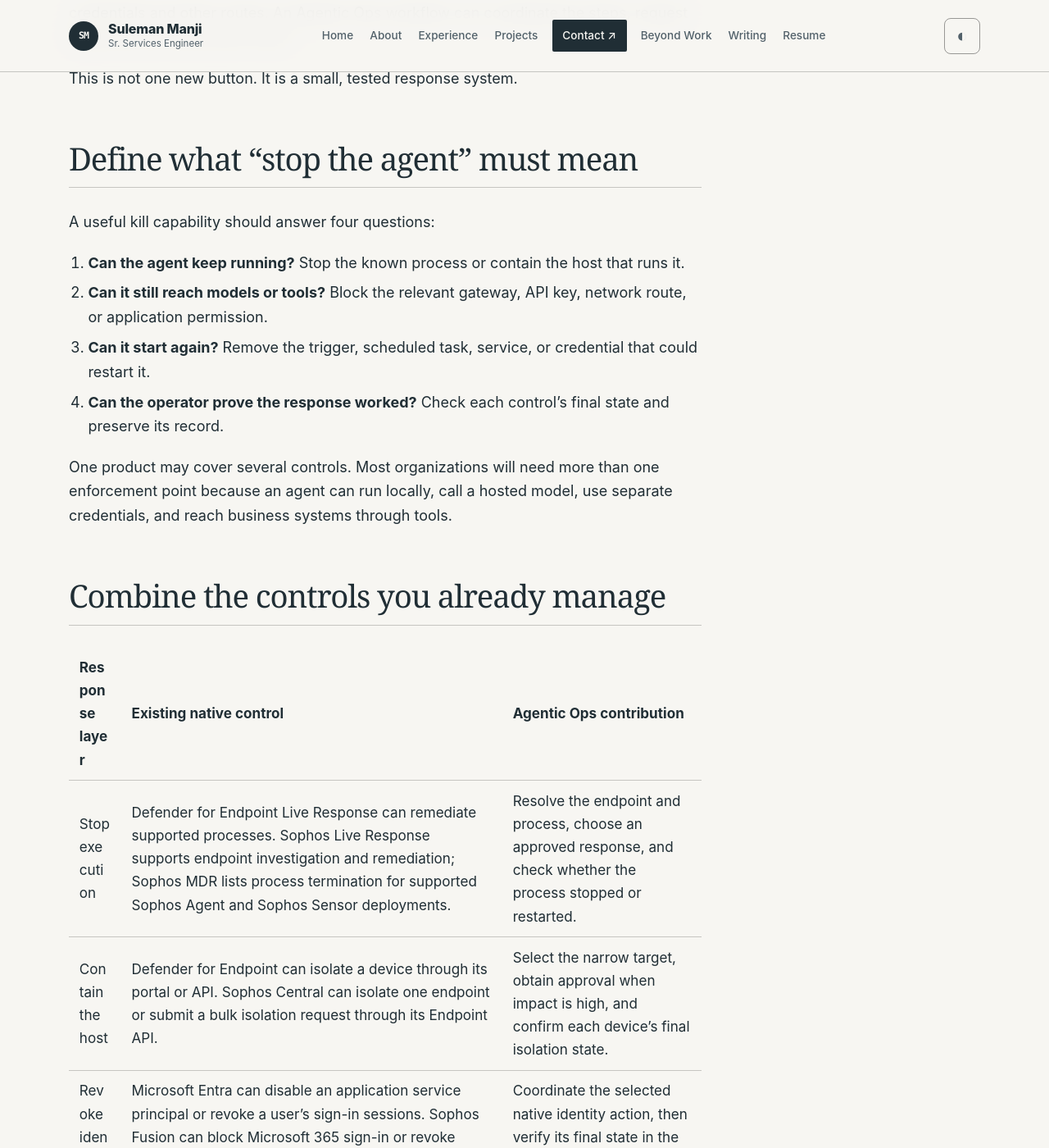
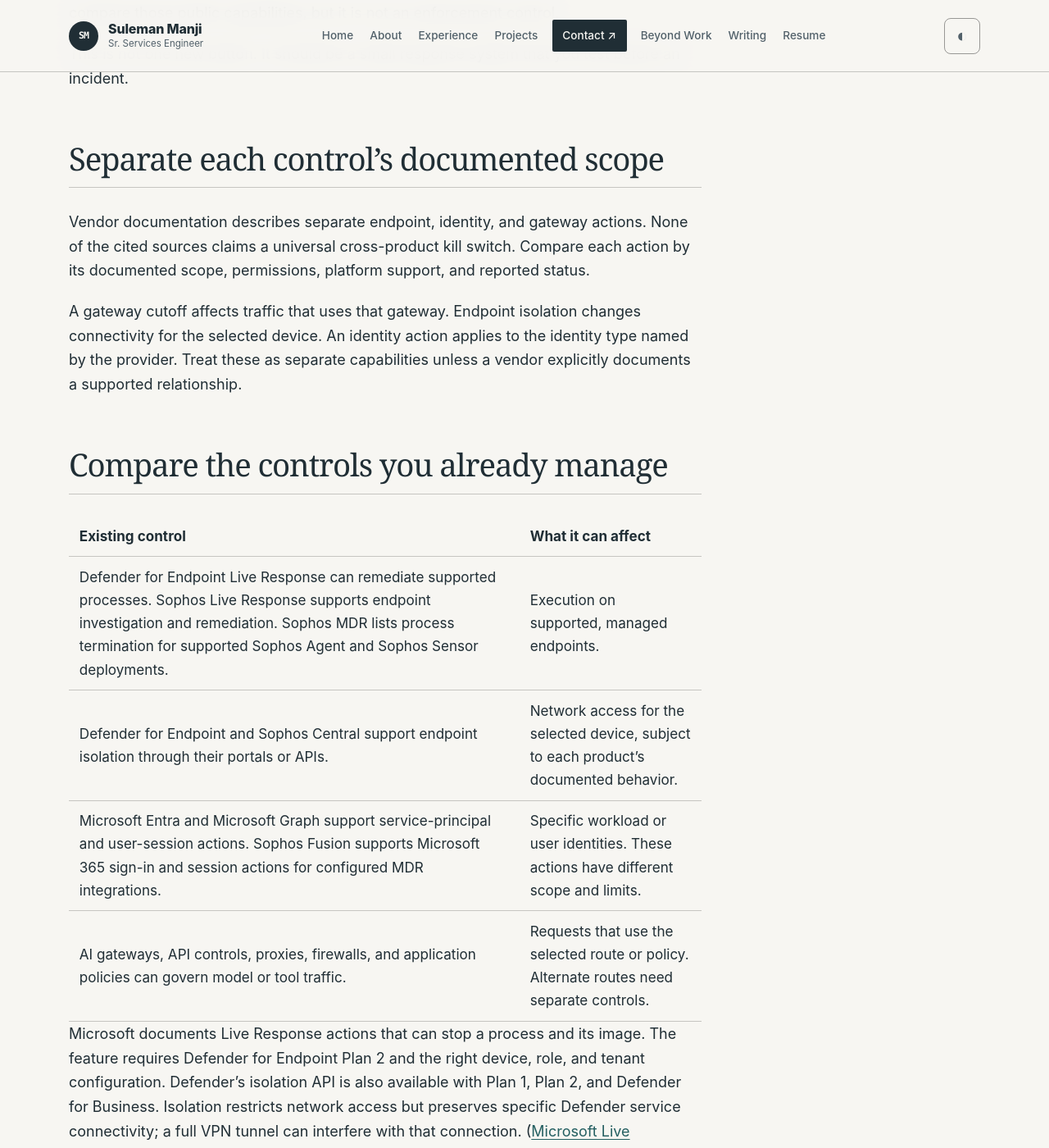
Before and after one commit to ssmanji89/sulemanji-port, a Jekyll site: the page built from notes/build-an-ai-kill-switch-defender-sophos-agentic-ops.md, in a window 1280 px wide and 1400 px high, scrolled down 839 px. Shown: the whole window at 82% size. Built offline with Jekyll 4.4.1, drawn with Linux system fonts in a browser that asks for light colours; some of the changed text lies outside the part shown.

Commit message:
docs: publish build-an-ai-kill-switch-defender-sophos-agentic-ops

```diff
--- a/notes/build-an-ai-kill-switch-defender-sophos-agentic-ops.md
+++ b/notes/build-an-ai-kill-switch-defender-sophos-agentic-ops.md
@@ -2,7 +2,7 @@
 writing_schema: 2
 layout: writing-article
 title: "Build an AI Kill Switch with Defender or Sophos and Agentic Ops"
-description: "Combine endpoint response, identity controls, and a bounded operations workflow to stop a misbehaving AI agent with tools your organization already runs."
+description: "Compare public Defender and Sophos response controls, their limits, and a safe role for Agentic Ops decision support."
 permalink: /notes/build-an-ai-kill-switch-defender-sophos-agentic-ops
 published: true
 published_on: "2026-11-03"
@@ -19,30 +19,24 @@
 
 CrowdStrike's new AI Kill Switch gives a useful idea a name: when an AI agent behaves dangerously, an authorized person needs a fast way to stop its work. The feature, announced for Falcon Guardian on November 3, 2026, currently blocks access to selected AI models through a connected gateway. CrowdStrike describes endpoint process termination and coordinated enforcement as future extensions. ([CrowdStrike's launch post](https://www.crowdstrike.com/en-us/blog/crowdstrike-introduces-ai-kill-switch/))
 
-Organizations can build this emergency capability from controls they already operate. Microsoft Defender or Sophos can stop supported processes, isolate endpoints, and preserve an investigation path. Identity, network, and cloud controls can cut off credentials and other routes. An Agentic Ops workflow can coordinate the steps, request approval, and verify each result.
+Organizations can evaluate this emergency capability through controls they already operate. Microsoft Defender and Sophos document endpoint response actions. Identity and gateway products document separate actions. Agentic Ops can help operators compare those public capabilities, but it is not an enforcement control.
 
-This is not one new button. It is a small, tested response system.
+This is not one new button. It should be a small response system that you test before an incident.
 
-## Define what “stop the agent” must mean
+## Separate each control's documented scope
 
-A useful kill capability should answer four questions:
+Vendor documentation describes separate endpoint, identity, and gateway actions. None of the cited sources claims a universal cross-product kill switch. Compare each action by its documented scope, permissions, platform support, and reported status.
 
-1. **Can the agent keep running?** Stop the known process or contain the host that runs it.
-2. **Can it still reach models or tools?** Block the relevant gateway, API key, network route, or application permission.
-3. **Can it start again?** Remove the trigger, scheduled task, service, or credential that could restart it.
-4. **Can the operator prove the response worked?** Check each control's final state and preserve its record.
+A gateway cutoff affects traffic that uses that gateway. Endpoint isolation changes connectivity for the selected device. An identity action applies to the identity type named by the provider. Treat these as separate capabilities unless a vendor explicitly documents a supported relationship.
 
-One product may cover several controls. Most organizations will need more than one enforcement point because an agent can run locally, call a hosted model, use separate credentials, and reach business systems through tools.
+## Compare the controls you already manage
 
-## Combine the controls you already manage
-
-| Response layer | Existing native control | Agentic Ops contribution |
-| --- | --- | --- |
-| Stop execution | Defender for Endpoint Live Response can remediate supported processes. Sophos Live Response supports endpoint investigation and remediation; Sophos MDR lists process termination for supported Sophos Agent and Sophos Sensor deployments. | Resolve the endpoint and process, choose an approved response, and check whether the process stopped or restarted. |
-| Contain the host | Defender for Endpoint can isolate a device through its portal or API. Sophos Central can isolate one endpoint or submit a bulk isolation request through its Endpoint API. | Select the narrow target, obtain approval when impact is high, and confirm each device's final isolation state. |
-| Revoke identity | Microsoft Entra can disable an application service principal or revoke a user's sign-in sessions. Sophos Fusion can block Microsoft 365 sign-in or revoke sessions for configured MDR customers. | Coordinate the selected native identity action, then verify its final state in the enforcing system. |
-| Block routes | Use the AI gateway, API controls, proxy, firewall, or application policy that governs model and tool traffic. | Identify alternate routes and coordinate the smallest change that blocks them. |
-| Preserve control | Keep response actions in the endpoint, identity, network, or cloud product that owns each control. | Collect evidence, enforce approval boundaries, monitor action status, and retain the recovery record. |
+| Existing control | What it can affect |
+| --- | --- |
+| Defender for Endpoint Live Response can remediate supported processes. Sophos Live Response supports endpoint investigation and remediation. Sophos MDR lists process termination for supported Sophos Agent and Sophos Sensor deployments. | Execution on supported, managed endpoints. |
+| Defender for Endpoint and Sophos Central support endpoint isolation through their portals or APIs. | Network access for the selected device, subject to each product's documented behavior. |
+| Microsoft Entra and Microsoft Graph support service-principal and user-session actions. Sophos Fusion supports Microsoft 365 sign-in and session actions for configured MDR integrations. | Specific workload or user identities. These actions have different scope and limits. |
+| AI gateways, API controls, proxies, firewalls, and application policies can govern model or tool traffic. | Requests that use the selected route or policy. Alternate routes need separate controls. |
 
 Microsoft documents Live Response actions that can stop a process and its image. The feature requires Defender for Endpoint Plan 2 and the right device, role, and tenant configuration. Defender's isolation API is also available with Plan 1, Plan 2, and Defender for Business. Isolation restricts network access but preserves specific Defender service connectivity; a full VPN tunnel can interfere with that connection. ([Microsoft Live Response](https://learn.microsoft.com/en-us/defender-endpoint/live-response), [Defender response actions](https://learn.microsoft.com/en-us/defender-endpoint/respond-machine-alerts), [isolation API](https://learn.microsoft.com/en-us/defender-endpoint/api/isolate-machine))
 
@@ -50,25 +44,16 @@
 
 Identity controls close a different path. Microsoft Entra can disable a workload service principal so the tenant does not issue new tokens for that application. Microsoft Graph can also revoke a user's sign-in sessions, but that action is for a user identity, can take several minutes, and does not cover external users authenticated by their home tenant. Sophos Fusion documents Microsoft 365 sign-in and session actions for configured MDR integrations; the available actions depend on authorization mode and identity synchronization. ([Entra service-principal controls](https://learn.microsoft.com/en-us/entra/identity/enterprise-apps/application-properties), [Microsoft Graph service-principal update](https://learn.microsoft.com/en-us/graph/api/serviceprincipal-update?view=graph-rest-1.0), [Microsoft Graph session revocation](https://learn.microsoft.com/en-us/graph/api/user-revokesigninsessions?tabs=http&view=graph-rest-1.0), [Sophos Microsoft 365 response actions](https://docs.sophos.com/fusion/customer/help/en-us/ManageYourProducts/ThreatAnalysisCenter/Integrations/Microsoft365/M365Response/index.html))
 
-## Let Agentic Ops coordinate the controls
+## Use Agentic Ops for decision support
 
-Here, Agentic Ops means an operations workflow that uses automation or agents to coordinate bounded work across the systems that enforce it. The workflow gathers context and prepares a clear action packet. It uses narrow permissions for enforcement and keeps a person accountable for high-impact choices.
+Here, Agentic Ops means using automation or agents to organize public product documentation, surface relevant limits, and prepare a checklist for an authorized operator. It does not replace enforcement controls. This guide does not propose a cross-product integration, action sequence, approval rule, or recovery workflow.
 
-An example response looks like this:
+Agentic Ops can keep a decision guide current as product documentation changes. That guide should preserve the vendor's exact action scope and status language. Microsoft exposes machine-action states such as pending, in progress, succeeded, and failed. Sophos documents accepted endpoint items and per-endpoint errors. An accepted request is not the same as a completed action. ([Microsoft Machine Action status](https://learn.microsoft.com/en-us/defender-endpoint/api/get-machineaction-object), [Sophos Endpoint API](https://developer.sophos.com/reference/endpoint-v1/endpoint-isolation/bulk-update-endpoint-isolation/))
 
-1. **Detect and identify.** Confirm the alert, agent name, host, process, user or service identity, and tenant. Do not act on a hostname or process name alone when another record can confirm the target.
-2. **Choose the smallest effective response.** Block model or tool access at its gateway when the agent uses that route. Stop a known process when the endpoint product supports the action. Isolate the host if activity continues or the process target is uncertain.
-3. **Revoke access separately.** Disable or rotate the agent's credential at its issuer. Revoke sessions or application permissions when the incident calls for them. The EDR action does not do this by itself.
-4. **Require approval at the right boundary.** A trained workflow can pre-authorize a narrow action for a clear, high-confidence detection. Require human approval before isolating a shared server, a high-value asset, or a group of devices.
-5. **Verify and record.** Follow the native action record until it completes. Sophos documents accepted and rejected endpoint items. Microsoft exposes machine-action states such as pending, in progress, succeeded, and failed. A successful API response means the vendor accepted the request; it does not prove the agent stopped. ([Microsoft Machine Action status](https://learn.microsoft.com/en-us/defender-endpoint/api/get-machineaction-object))
-6. **Recover with evidence.** Confirm the process is stopped, the restart path is removed, credentials are rotated, and the host is clean. Then have an authorized operator release isolation and record the decision.
+Each organization must define its own permissions and incident policy. The cited vendor documentation does not define a universal AI-agent response policy, and this guide does not supply one.
 
-The automation can correlate evidence, prepare the action packet, submit an approved request, and monitor the status. Keep the endpoint product as the enforcement point. Keep the approval and recovery decisions visible to the people responsible for the service.
+## Test each native action before an incident
 
-## Test the system before an incident
+Before an incident, check the license, platform, tenant, role, and deployment requirements for each native control. Test each action separately in a suitable environment. Use the vendor's documented status output, and do not assume that one product's test proves another control.
 
-Use a representative device and a harmless test process. Confirm that the endpoint product reaches the device, that its management connection stays available, and that each isolation request reports the expected result. Test the identity and network steps separately. Check licenses, supported operating systems, tenant scope, role permissions, VPN behavior, and deployment mode.
-
-Then test failure cases: the endpoint is offline, the process restarts, the agent has a second model route, the API credential remains valid, or the target is a shared server. Record what the operator must do when an automated step times out or returns an error. A safe runbook has a stop condition and a recovery path.
-
-CrowdStrike's announcement gives the market a concise name for this response goal. Organizations do not have to wait for one vendor to own every layer. Defender or Sophos can provide endpoint actions; identity, network, and cloud controls can close other paths; Agentic Ops can coordinate the sequence and check the result. The capability comes from making those parts work together before an incident starts.
+CrowdStrike's announcement gives the market a concise name for this response goal. Defender and Sophos already document useful endpoint actions, while identity and gateway products document different controls. Agentic Ops can help operators compare those capabilities and keep a decision guide current. Each native control remains responsible for its own action and status.
```
